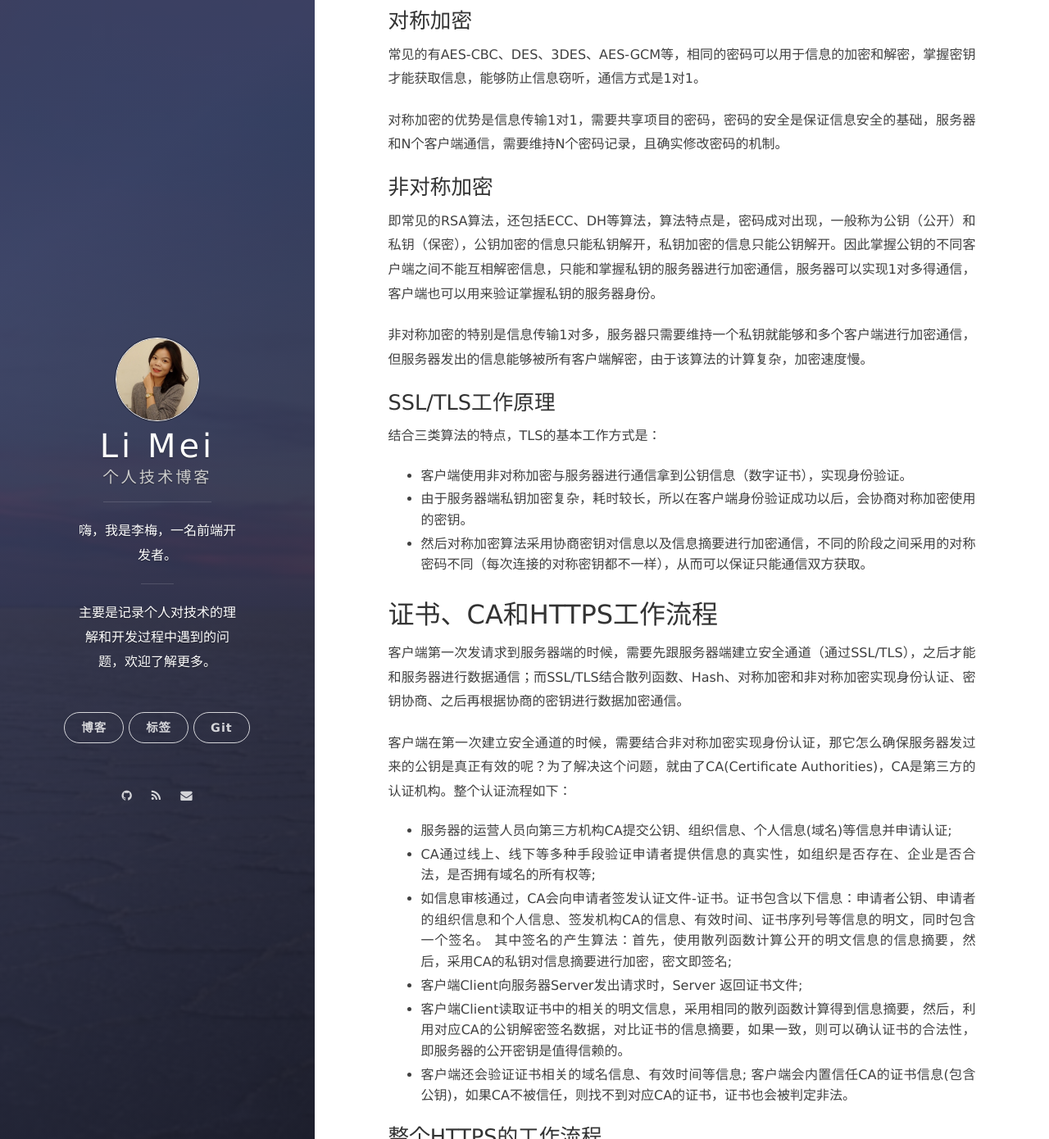
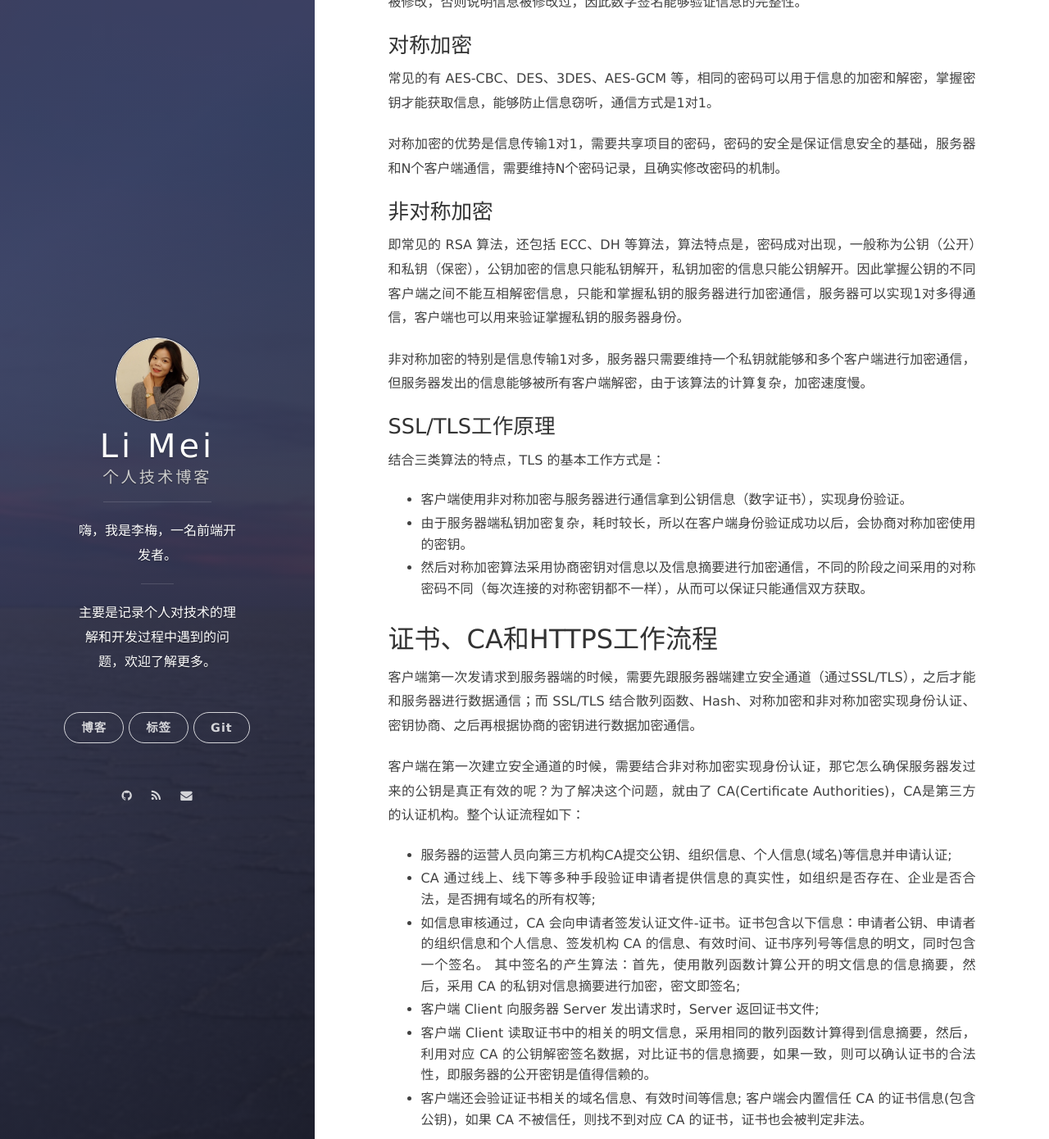
Before and after one commit to LiMeii/LiMeii.github.io, a Jekyll site: the page built from _posts/2018-11-04-deep-understanding-https.md, in a window 1280 px wide and 1400 px high, scrolled down 4224 px, cut to the strip 0-1390 px from the top of the window. Shown: the whole strip at 82% size. Built offline with Jekyll 4.4.1, drawn with Linux system fonts in a browser that asks for light colours; nearby versions of some CDN libraries; some of the changed text lies outside the part shown.

Commit message:
update https post

```diff
--- a/_posts/2018-11-04-deep-understanding-https.md
+++ b/_posts/2018-11-04-deep-understanding-https.md
@@ -6,41 +6,41 @@ layout: post
 
 ## 什么是HTTPS
 
-我们知道HTTP（HyperText Transfer Protocol）是超文本传输协议，是网络通信的基础。HTTP通信是分层的，从上到下有：应用层、传输层、网络层、链路层。
+我们知道 HTTP（HyperText Transfer Protocol）是超文本传输协议，是网络通信的基础。HTTP 通信是分层的，从上到下有：应用层、传输层、网络层、链路层。
 
-HTTPS（HyperText Transfer Protocol Secure）是超文本传输安全协议，是安全通信通道，简单来说是HTTP的安全版本，是使用TLS/SSL加密的HTTP协议。
+HTTPS（HyperText Transfer Protocol Secure）是超文本传输安全协议，是安全通信通道，简单来说是 HTTP 的安全版本，是使用 TLS/SSL 加密的 HTTP 协议。
 ![web-http](/assets/images/posts/web/web-https01.png){:height="100%" width="100%"}
 
-我们在浏览器里访问某个网站的时候，如果看到类似下面这种小锁头，表示用的就是HTTPS协议：
+我们在浏览器里访问某个网站的时候，如果看到类似下面这种小锁头，表示用的就是 HTTPS 协议：
 ![web-http](/assets/images/posts/web/web-https02.png){:height="100%" width="100%"}
 
 ## 为什么要有HTTPS
 
-HTTP是采用明文传输的，存在信息窃听、信息篡改和信息劫持的风险。想象一下你要访问GitHub网站，在中间的某个DNS被黑客拦截到你的HTTP请求，黑客返回一个跟GitHub一模一样的页面给你，由于没有身份认证，你以为当前的页面就是GitHub官网，输入你自己的用户名密码登入，从而黑客就是拿到这些信息，进行一些非法操作。如果是一些银行转账之类的网站，后果将更加严重。
+HTTP 是采用明文传输的，存在信息窃听、信息篡改和信息劫持的风险。想象一下你要访问 GitHub 网站，在中间的某个 DNS 被黑客拦截到你的 HTTP 请求，黑客返回一个跟 GitHub 一模一样的页面给你，由于没有身份认证，你以为当前的页面就是 GitHub 官网，输入你自己的用户名密码登入，从而黑客就是拿到这些信息，进行一些非法操作。如果是一些银行转账之类的网站，后果将更加严重。
 
-为了解决HTTP的安全问题，HTTPS在HTTP上建立一层SSL/TLS加密，对传输的数据进行加密，会有以下优势：
+为了解决 HTTP 的安全问题，HTTPS 在 HTTP 上建立一层 SSL/TLS 加密，对传输的数据进行加密，会有以下优势：
 - 信息加密：内容进行对称加密，每一次连接都生成一个唯一的加密密钥。
 - 数据完整性：数据传输会经过完整性校验。
 - 身份认证：第三方无法伪造客户端身份。
 
-SSL/TLS全称安全传输协议Transport Layer Security，是介于TCP和HTTP之间的一层安全协议，不影响原来的HTTP和TCP协议。
+SSL/TLS 全称安全传输协议 Transport Layer Security，是介于 TCP 和 HTTP 之间的一层安全协议，不影响原来的 HTTP 和 TCP 协议。
 ![web-http](/assets/images/posts/web/web-https03.png){:height="100%" width="100%"}
 
 <blockquote>
 <p>
-SSL是TLS的前身，SSL2和SSL3分别在2011和2015年被废弃了，TLS可以说是SSL的新版本。
+SSL 是 TLS 的前身，SSL2 和 SSL3 分别在2011和2015年被废弃了，TLS 可以说是 SSL 的新版本。
 </p>
 </blockquote>
 
 ## SSL/TLS
-前面讲到HTTPS主要是依赖SSL/TLS协议对数据进行加密，我们来看下SSL/TLS的工作原理。
+前面讲到 HTTPS 主要是依赖 SSL/TLS 协议对数据进行加密，我们来看下 SSL/TLS 的工作原理。
 
 
-SSL/TLS的功能实现主要依赖于三类基本算法：散列函数、Hash、对称加密和非对称加密，其利用非对称加密实实现身份认证和密钥协商，对称加密算法采用协商的密码对数据加密，基于散列函数验证信息的完整性。
+SSL/TLS 的功能实现主要依赖于三类基本算法：散列函数、Hash、对称加密和非对称加密，其利用非对称加密实实现身份认证和密钥协商，对称加密算法采用协商的密码对数据加密，基于散列函数验证信息的完整性。
 ![web-http](/assets/images/posts/web/web-https04.png){:height="100%" width="100%"}
 
 ### 散列函数Hash
-常见的有MD5、SHA1、SHA256，该类函数特点是函数单向不可逆、对输入非常敏感、输出长度固定，针对数据的任何修改都会改变散列函数的结果，用于防止信息篡改并验证数据的完整性。
+常见的有 MD5、SHA1、SHA256，该类函数特点是函数单向不可逆、对输入非常敏感、输出长度固定，针对数据的任何修改都会改变散列函数的结果，用于防止信息篡改并验证数据的完整性。
 
 
 在信息传输过程中，散列函数不能单独实现信息防篡改，因为明文传输，中间人可以修改信息之后重新计算信息摘要，因此需要对传输的信息以及信息摘要进行加密。
@@ -52,70 +52,70 @@ SSL/TLS的功能实现主要依赖于三类基本算法：散列函数、Hash、
 数字签名如何生成：
 ![web-http](/assets/images/posts/web/web-https06.png){:height="100%" width="100%"}
 
-将一段文本用Hash函数生成消息摘要，然后用发送者的私钥加密生成数字签名，与原文一起传送给接受者。
+将一段文本用 Hash 函数生成消息摘要，然后用发送者的私钥加密生成数字签名，与原文一起传送给接受者。
 
 
 接受者如何验证数字签名：
 ![web-http](/assets/images/posts/web/web-https07.png){:height="100%" width="100%"}
 
 
-接收者只有用发送者的公钥才能解密被加密的摘要信息，然后用HASH函数对收到的原文产生一个摘要信息，与上一步得到的摘要信息对比。如果相同，则说明收到的信息是完整的，在传输过程中没有被修改，否则说明信息被修改过，因此数字签名能够验证信息的完整性。
+接收者只有用发送者的公钥才能解密被加密的摘要信息，然后用 HASH 函数对收到的原文产生一个摘要信息，与上一步得到的摘要信息对比。如果相同，则说明收到的信息是完整的，在传输过程中没有被修改，否则说明信息被修改过，因此数字签名能够验证信息的完整性。
 
 ### 对称加密
-常见的有AES-CBC、DES、3DES、AES-GCM等，相同的密码可以用于信息的加密和解密，掌握密钥才能获取信息，能够防止信息窃听，通信方式是1对1。
+常见的有 AES-CBC、DES、3DES、AES-GCM 等，相同的密码可以用于信息的加密和解密，掌握密钥才能获取信息，能够防止信息窃听，通信方式是1对1。
 
 
 对称加密的优势是信息传输1对1，需要共享项目的密码，密码的安全是保证信息安全的基础，服务器和N个客户端通信，需要维持N个密码记录，且确实修改密码的机制。
 
 ### 非对称加密
-即常见的RSA算法，还包括ECC、DH等算法，算法特点是，密码成对出现，一般称为公钥（公开）和私钥（保密），公钥加密的信息只能私钥解开，私钥加密的信息只能公钥解开。因此掌握公钥的不同客户端之间不能互相解密信息，只能和掌握私钥的服务器进行加密通信，服务器可以实现1对多得通信，客户端也可以用来验证掌握私钥的服务器身份。
+即常见的 RSA 算法，还包括 ECC、DH 等算法，算法特点是，密码成对出现，一般称为公钥（公开）和私钥（保密），公钥加密的信息只能私钥解开，私钥加密的信息只能公钥解开。因此掌握公钥的不同客户端之间不能互相解密信息，只能和掌握私钥的服务器进行加密通信，服务器可以实现1对多得通信，客户端也可以用来验证掌握私钥的服务器身份。
 
 
 非对称加密的特别是信息传输1对多，服务器只需要维持一个私钥就能够和多个客户端进行加密通信，但服务器发出的信息能够被所有客户端解密，由于该算法的计算复杂，加密速度慢。
 
 ### SSL/TLS工作原理
-结合三类算法的特点，TLS的基本工作方式是：
+结合三类算法的特点，TLS 的基本工作方式是：
 - 客户端使用非对称加密与服务器进行通信拿到公钥信息（数字证书），实现身份验证。
 - 由于服务器端私钥加密复杂，耗时较长，所以在客户端身份验证成功以后，会协商对称加密使用的密钥。
 - 然后对称加密算法采用协商密钥对信息以及信息摘要进行加密通信，不同的阶段之间采用的对称密码不同（每次连接的对称密钥都不一样），从而可以保证只能通信双方获取。
 
 ## 证书、CA和HTTPS工作流程
-客户端第一次发请求到服务器端的时候，需要先跟服务器端建立安全通道（通过SSL/TLS），之后才能和服务器进行数据通信；而SSL/TLS结合散列函数、Hash、对称加密和非对称加密实现身份认证、密钥协商、之后再根据协商的密钥进行数据加密通信。
+客户端第一次发请求到服务器端的时候，需要先跟服务器端建立安全通道（通过SSL/TLS），之后才能和服务器进行数据通信；而 SSL/TLS 结合散列函数、Hash、对称加密和非对称加密实现身份认证、密钥协商、之后再根据协商的密钥进行数据加密通信。
 
 
-客户端在第一次建立安全通道的时候，需要结合非对称加密实现身份认证，那它怎么确保服务器发过来的公钥是真正有效的呢？为了解决这个问题，就由了CA(Certificate Authorities)，CA是第三方的认证机构。整个认证流程如下：
+客户端在第一次建立安全通道的时候，需要结合非对称加密实现身份认证，那它怎么确保服务器发过来的公钥是真正有效的呢？为了解决这个问题，就由了 CA(Certificate Authorities)，CA是第三方的认证机构。整个认证流程如下：
 
 - 服务器的运营人员向第三方机构CA提交公钥、组织信息、个人信息(域名)等信息并申请认证;
-- CA通过线上、线下等多种手段验证申请者提供信息的真实性，如组织是否存在、企业是否合法，是否拥有域名的所有权等;
-- 如信息审核通过，CA会向申请者签发认证文件-证书。证书包含以下信息：申请者公钥、申请者的组织信息和个人信息、签发机构CA的信息、有效时间、证书序列号等信息的明文，同时包含一个签名。 其中签名的产生算法：首先，使用散列函数计算公开的明文信息的信息摘要，然后，采用CA的私钥对信息摘要进行加密，密文即签名;
-- 客户端Client向服务器Server发出请求时，Server 返回证书文件;
-- 客户端Client读取证书中的相关的明文信息，采用相同的散列函数计算得到信息摘要，然后，利用对应CA的公钥解密签名数据，对比证书的信息摘要，如果一致，则可以确认证书的合法性，即服务器的公开密钥是值得信赖的。
-- 客户端还会验证证书相关的域名信息、有效时间等信息; 客户端会内置信任CA的证书信息(包含公钥)，如果CA不被信任，则找不到对应CA的证书，证书也会被判定非法。
+- CA 通过线上、线下等多种手段验证申请者提供信息的真实性，如组织是否存在、企业是否合法，是否拥有域名的所有权等;
+- 如信息审核通过，CA 会向申请者签发认证文件-证书。证书包含以下信息：申请者公钥、申请者的组织信息和个人信息、签发机构 CA 的信息、有效时间、证书序列号等信息的明文，同时包含一个签名。 其中签名的产生算法：首先，使用散列函数计算公开的明文信息的信息摘要，然后，采用 CA 的私钥对信息摘要进行加密，密文即签名;
+- 客户端 Client 向服务器 Server 发出请求时，Server 返回证书文件;
+- 客户端 Client 读取证书中的相关的明文信息，采用相同的散列函数计算得到信息摘要，然后，利用对应 CA 的公钥解密签名数据，对比证书的信息摘要，如果一致，则可以确认证书的合法性，即服务器的公开密钥是值得信赖的。
+- 客户端还会验证证书相关的域名信息、有效时间等信息; 客户端会内置信任 CA 的证书信息(包含公钥)，如果 CA 不被信任，则找不到对应 CA 的证书，证书也会被判定非法。
 
 ### 整个HTTPS的工作流程
 
 ![web-http](/assets/images/posts/web/web-https05.png){:height="100%" width="100%"}
 
-- Client发起一个HTTPS（比如https://github.com/limeii）的请求，默认需要连接Server的443（默认）端口。
-- Server把事先配置好的公钥证书（public key certificate）返回给客户端。
-- Client验证公钥证书：比如是否在有效期内，证书的用途是不是匹配Client请求的站点，是不是在CRL吊销的列表里，它的上一级证书是否有效，这是一个递归的过程，指导验证到根证书（操作系统内置的Root证书或者Client内置的Root证书）。如果验证通过则继续，不通过则显示警告信息。
-- Client使用伪随机数生成器生成加密使用的对称密码，然后用证书的公钥加密这个对称密码，发给Server。
-- Server使用自己的私钥解密这个消息，得到对称密码，到这一步，Client和Server双方都持有了相同的对称密码。
-- Server使用对称密码加密“明文内容A”，发送给Client。
-- Client使用对称密钥解密响应的密文，得到“明文内容A”。
-- Client再次发起HTTPS的请求，使用对称密码加密请求的“明文内容B”，然后Server使用对称密钥解密密文，得到“明文内容B”
+- Client 发起一个 HTTPS（比如https://github.com/limeii）的请求，默认需要连接 Server 的443（默认）端口。
+- Server 把事先配置好的公钥证书（public key certificate）返回给客户端。
+- Client 验证公钥证书：比如是否在有效期内，证书的用途是不是匹配 Client 请求的站点，是不是在 CRL 吊销的列表里，它的上一级证书是否有效，这是一个递归的过程，指导验证到根证书（操作系统内置的 Root 证书或者 Client 内置的 Root 证书）。如果验证通过则继续，不通过则显示警告信息。
+- Client 使用伪随机数生成器生成加密使用的对称密码，然后用证书的公钥加密这个对称密码，发给 Server。
+- Server 使用自己的私钥解密这个消息，得到对称密码，到这一步，Client 和 Server 双方都持有了相同的对称密码。
+- Server 使用对称密码加密“明文内容 A”，发送给 Client。
+- Client 使用对称密钥解密响应的密文，得到“明文内容 A”。
+- Client 再次发起 HTTPS 的请求，使用对称密码加密请求的“明文内容 B”，然后 Server 使用对称密钥解密密文，得到“明文内容 B”
 
 ## HTTP和HTTPS的区别
-- HTTPS是加密传输协议，HTTP是明文传输协议
-- HTTPS需要用到SSL/TLS证书，而HTTP不用
-- HTTPS比HTTP更安全，对搜索引擎更友好，利于SEO
-- HTTS标准端口443，HTTP标准端口80
-- HTTPS基于传输层，HTTP基于应用层
-- HTTPS在浏览器显示绿色安全锁，HTTP没有
+- HTTPS 是加密传输协议，HTTP 是明文传输协议
+- HTTPS 需要用到 SSL/TLS 证书，而 HTTP 不用
+- HTTPS 比 HTTP 更安全，对搜索引擎更友好，利于 SEO
+- HTTS 标准端口443，HTTP 标准端口80
+- HTTPS 基于传输层，HTTP 基于应用层
+- HTTPS 在浏览器显示绿色安全锁，HTTP 没有
 
 
 ## TCP三次握手
-HTTP是基于传输层的，在建立连接传输数据之前有三次握手:
+HTTP 是基于传输层的，在建立连接传输数据之前有三次握手:
 ![web-http](/assets/images/posts/web/http-tcp-three-handshakes.png){:height="80%" width="80%"}
 
 为什么要有三次握手？
@@ -139,10 +139,10 @@ HTTP是基于传输层的，在建立连接传输数据之前有三次握手:
 断开连接，需要客户端和服务器都主动断开连接，所以至少需要四次挥手才能确保连接断开。
 
 ## SSL四次握手
-前面提到过，HTTPS是HTTP的安全版本，在HTTP的基础上加了一层SSL/TLS安全协议。
+前面提到过，HTTPS 是 HTTP 的安全版本，在 HTTP 的基础上加了一层 SSL/TLS 安全协议。
 
 
-HTTPS在建立连接的时候，其实有七次握手：TCP的三次握手和SSL的四次握手，前面已经解释了TCP的三次握手，我们来看下SSL的四次握手（握手阶段的通信都是明文的）：
+HTTPS 在建立连接的时候，其实有七次握手：TCP 的三次握手和 SSL 的四次握手，前面已经解释了 TCP 的三次握手，我们来看下 SSL 的四次握手（握手阶段的通信都是明文的）：
 
 ![web-http](/assets/images/posts/web/https-ssl-four-handshakes.png){:height="70%" width="70%"}
 
@@ -155,7 +155,7 @@ HTTPS在建立连接的时候，其实有七次握手：TCP的三次握手和SSL
 
 ### 服务器回应（SeverHello）
 服务响应内容包括：
-- 确认使用的加密通信协议版本，比如TLS1.0，如果客户端和服务器支持的版本不一样，服务器关闭通信
+- 确认使用的加密通信协议版本，比如 TLS1.0，如果客户端和服务器支持的版本不一样，服务器关闭通信
 - 一个服务器生成的随机数，稍后用户生成”对话密钥“
 - 确认使用的加密算法，比如RSA公钥加密
 - 服务器证书
@@ -169,4 +169,4 @@ HTTPS在建立连接的时候，其实有七次握手：TCP的三次握手和SSL
 ### 服务器的最后响应
 服务器收到消息后，会发送如下信息：
 - 编码改变通知，表示随后的信息都将用双方商定的加密方法和密钥发送。
-- 服务器握手结束通知，表示服务器的握手阶段已经结束。这一项同时也是前面发送的所有内容的hash值，用来供客户端校验。
+- 服务器握手结束通知，表示服务器的握手阶段已经结束。这一项同时也是前面发送的所有内容的 hash 值，用来供客户端校验。
```
